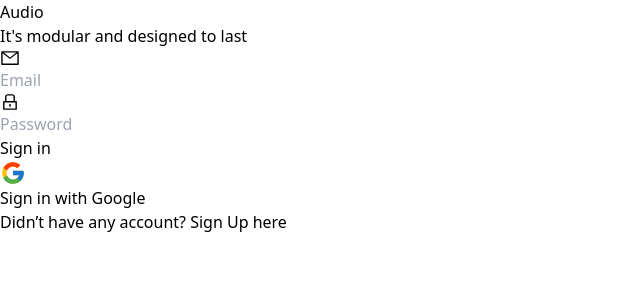
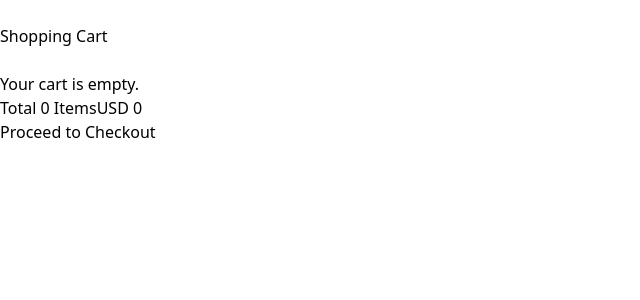
Before and after one commit to Rangel64/Desafio-Frontend-3---Compass-UOL, a React (Vite) app: page /shopping-cart in a window 1280 px wide. Before the commit this address led to /login. Shown: the top 300 px of the page, without its empty margins (0-640 px from the left). Built offline with nearby package versions, Linux system fonts and the light colour scheme; no server answers.

Commit message:
feat: add cart

```diff
--- /dev/null
+++ b/src/context/CartContext.tsx
@@ -0,0 +1,61 @@
+import React, { createContext, useContext, useState } from "react";
+import { Product } from "../models/Product";
+
+interface CartItem extends Product {
+  quantity: number;
+}
+
+interface CartContextProps {
+  cart: CartItem[];
+  addToCart: (product: Product) => void;
+  removeFromCart: (id: string) => void;
+  updateQuantity: (id: string, delta: number) => void; // Adicionado aqui
+}
+
+const CartContext = createContext<CartContextProps | undefined>(undefined);
+
+export const CartProvider: React.FC<{ children: React.ReactNode }> = ({ children }) => {
+  const [cart, setCart] = useState<CartItem[]>([]);
+
+  const addToCart = (product: Product) => {
+    setCart((prevCart) => {
+      const existingItem = prevCart.find((item) => item.id === product.id);
+      if (existingItem) {
+        return prevCart.map((item) =>
+          item.id === product.id
+            ? { ...item, quantity: item.quantity + 1 }
+            : item
+        );
+      }
+      return [...prevCart, { ...product, quantity: 1 }];
+    });
+  };
+
+  const removeFromCart = (id: string) => {
+    setCart((prevCart) => prevCart.filter((item) => item.id !== id));
+  };
+
+  const updateQuantity = (id: string, delta: number) => {
+    setCart((prevCart) =>
+      prevCart.map((item) =>
+        item.id === id
+          ? { ...item, quantity: Math.max(1, item.quantity + delta) }
+          : item
+      )
+    );
+  };
+
+  return (
+    <CartContext.Provider value={{ cart, addToCart, removeFromCart, updateQuantity }}>
+      {children}
+    </CartContext.Provider>
+  );
+};
+
+export const useCart = (): CartContextProps => {
+  const context = useContext(CartContext);
+  if (!context) {
+    throw new Error("useCart must be used within a CartProvider");
+  }
+  return context;
+};
--- a/src/main.tsx
+++ b/src/main.tsx
@@ -10,6 +10,8 @@ import AuthRoute from './AuthRoute.tsx'
 import SearchPage from './pages/SearchPage.tsx'
 import AllProducts from './pages/AllProducts.tsx'
 import ProductInfo from './pages/ProductInfo.tsx'
+import { CartProvider } from './context/CartContext.tsx'
+import ShoppingCart from './pages/Cart.tsx'
 
 const firebaseConfig = {
   apiKey: "AIzaSyCar3tCDpiRLXp6-vjne8_pCd4yNNIHHJs",
@@ -26,6 +28,7 @@ initializeApp(firebaseConfig);
 
 ReactDOM.createRoot(document.getElementById('root')!).render(
   <React.StrictMode>
+    <CartProvider>
       <Router>
         <Routes>
           <Route path="/" element={<AuthRoute><App /></AuthRoute>} />
@@ -34,8 +37,10 @@ ReactDOM.createRoot(document.getElementById('root')!).render(
           <Route path="/search" element={<SearchPage />} />
           <Route path="/all-products" element={<AllProducts />} />
           <Route path="/product-info" element={<ProductInfo/>} />
+          <Route path="/shopping-cart" element={<ShoppingCart/>} />
           <Route path="*" element={<Navigate to="/" />} />
         </Routes>
       </Router>
+    </CartProvider>
   </React.StrictMode>
 )
--- /dev/null
+++ b/src/pages/Cart.tsx
@@ -0,0 +1,105 @@
+import React from "react";
+import { useCart } from "../context/CartContext";
+import { ArrowLeftIcon, MinusIcon, PlusIcon, TrashIcon } from "@heroicons/react/24/outline";
+import { useNavigate } from "react-router-dom";
+
+const ShoppingCart: React.FC = () => {
+    const { cart, removeFromCart, updateQuantity } = useCart();
+    const navigate = useNavigate();
+    const total = cart.reduce((sum, item) => sum + item.price * item.quantity, 0);
+
+    return (
+        <div className="flex flex-col min-h-screen">
+            <header className="bg-white p-6 sticky top-0 z-50">
+                <nav aria-label="Global" className="mx-auto flex justify-between">
+                    <div className="flex">
+                        <button
+                            type="button"
+                            onClick={() => navigate(-1)} // Voltar para a página anterior
+                            className="-m-2.5 inline-flex items-center justify-center rounded-md p-2.5 text-gray-700"
+                        >
+                            <ArrowLeftIcon aria-hidden="true" className="h-6 w-6" />
+                        </button>
+                    </div>
+
+                    <div className="flex">
+                        <h1 className="text-[19.05px] ml-[10px] font-bold ">Shopping Cart</h1>
+                    </div>
+
+                    <button
+                        type="button"
+                        onClick={() => { }}
+                        className="-m-2.5 inline-flex items-center justify-center rounded-md p-2.5 text-gray-700"
+                    >
+                        <TrashIcon className="h-6 w-6 text-gray-500" />
+                    </button>
+                </nav>
+            </header>
+
+            <div className="flex-grow p-5">
+                {/* Cart Items */}
+            {cart.length === 0 ? (
+                <p className="text-center text-gray-500">Your cart is empty.</p>
+            ) : (
+                cart.map((item) => (
+                    <div
+                        key={item.id}
+                        className="flex items-center  mb-4 bg-white p-4 rounded-lg shadow-sm"
+                    >
+                        <img
+                            src={item.img}
+                            alt={item.name}
+                            className="w-16 h-16 rounded-lg object-cover"
+                        />
+
+                        <div className="flex justify-between w-full">
+                            <div>
+                                <div className="flex-1 ml-4">
+                                    <h2 className="text-sm font-semibold">{item.name}</h2>
+                                    <p className="text-sm text-gray-500">USD {item.price}</p>
+                                </div>
+                                <div className="flex items-center space-x-2 ml-4">
+                                    <button
+                                        onClick={() => updateQuantity(item.id, -1)}
+                                        className="w-8 h-8 flex items-center justify-center bg-gray-200 rounded-full"
+                                    >
+                                        <MinusIcon className="w-4 h-4" />
+                                    </button>
+                                    <span className="text-sm">{item.quantity}</span>
+                                    <button
+                                        onClick={() => updateQuantity(item.id, 1)}
+                                        className="w-8 h-8 flex items-center justify-center bg-gray-200 rounded-full"
+                                    >
+                                        <PlusIcon className="w-4 h-4" />
+                                    </button>
+                                </div>
+                            </div>
+                            <button
+                                onClick={() => removeFromCart(item.id)}
+                                className="ml-3 text-gray-500"
+                            >
+                                <TrashIcon className="w-5 h-5" />
+                            </button>
+                        </div>
+
+                    </div>
+                ))
+            )}
+            </div>
+
+            {/* Total and Checkout */}
+            <div className="mt-6 p-6 ">
+                <div className="flex justify-between items-center text-lg font-semibold mb-4">
+                    <span>Total {cart.length} Items</span>
+                    <span>USD {total}</span>
+                </div>
+                <button className="w-full bg-green-600 text-white py-3 rounded-lg font-semibold">
+                    Proceed to Checkout
+                </button>
+            </div>
+        </div>
+
+    );
+};
+
+export default ShoppingCart;
--- a/src/pages/ProductInfo.tsx
+++ b/src/pages/ProductInfo.tsx
@@ -1,18 +1,20 @@
 import { useLocation, useNavigate } from "react-router-dom";
-import { Product, Review } from "../models/Product";
+import { Product} from "../models/Product";
 
 import { useEffect, useState } from "react";
 import ProductCardSmall from "../components/ProductCardSmall";
 import { ArrowLeftIcon, ShoppingCartIcon } from "@heroicons/react/24/outline";
+import { useCart } from "../context/CartContext";
 
 
 export default function ProductInfo() {
     const navigate = useNavigate();
     const location = useLocation();
-    const [product, setProduct] = useState<Product>(location.state.product);
+    const [product] = useState<Product>(location.state.product);
     const [products, setProducts] = useState<Product[]>([]);
     const [loading, setLoading] = useState(true);
     const [activeOption, setActiveOption] = useState("Overview");
+    const { addToCart } = useCart();
 
     useEffect(() => {
         const fetchProducts = async () => {
@@ -35,7 +37,10 @@ export default function ProductInfo() {
         fetchProducts();
     }, []);
 
-
+    const handleAddToCart = () => {
+        addToCart(product); // 'product' vem do estado atual
+        alert(`${product.name} added to cart!`);
+      };
 
     return (
 
@@ -55,6 +60,7 @@ export default function ProductInfo() {
                 <button
                     type="button"
                     className="-m-2.5 inline-flex items-center justify-center rounded-md p-2.5 text-gray-700"
+                    onClick={() => navigate("/shopping-cart")}
                 >
                     <ShoppingCartIcon aria-hidden="true" className="h-6 w-6" />
                 </button>
@@ -160,7 +166,10 @@ export default function ProductInfo() {
 
 
             <div className="bottom-5 left-0 right-0 px-5 p-10">
-                <button className="w-full bg-green-600 text-white text-lg font-bold py-3 rounded-lg">
+                <button
+                    className="w-full bg-green-600 text-white text-lg font-bold py-3 rounded-lg"
+                    onClick={handleAddToCart}
+                >
                     Add To Cart
                 </button>
             </div>
```
Lines whose indentation alone changed are shown as unchanged.
